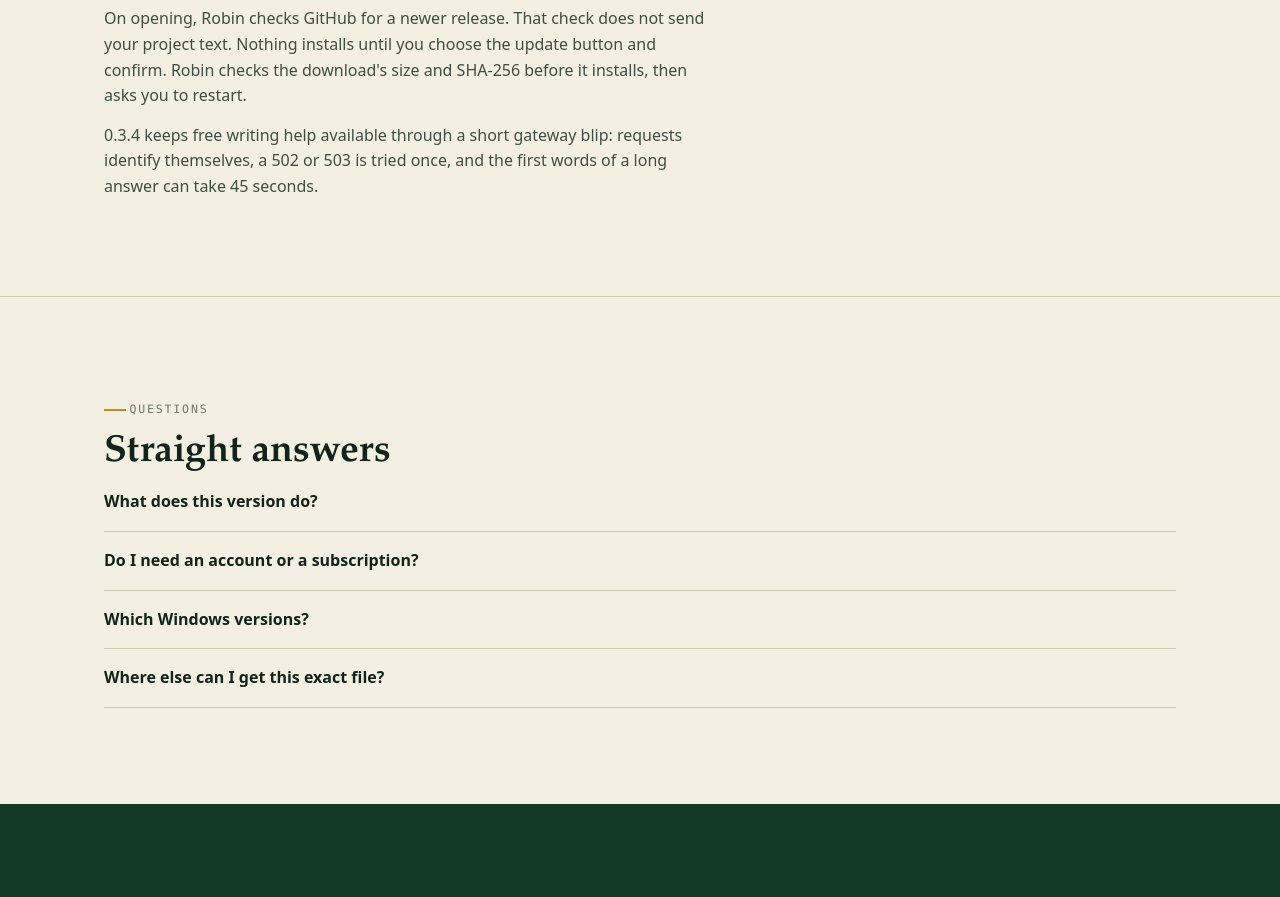
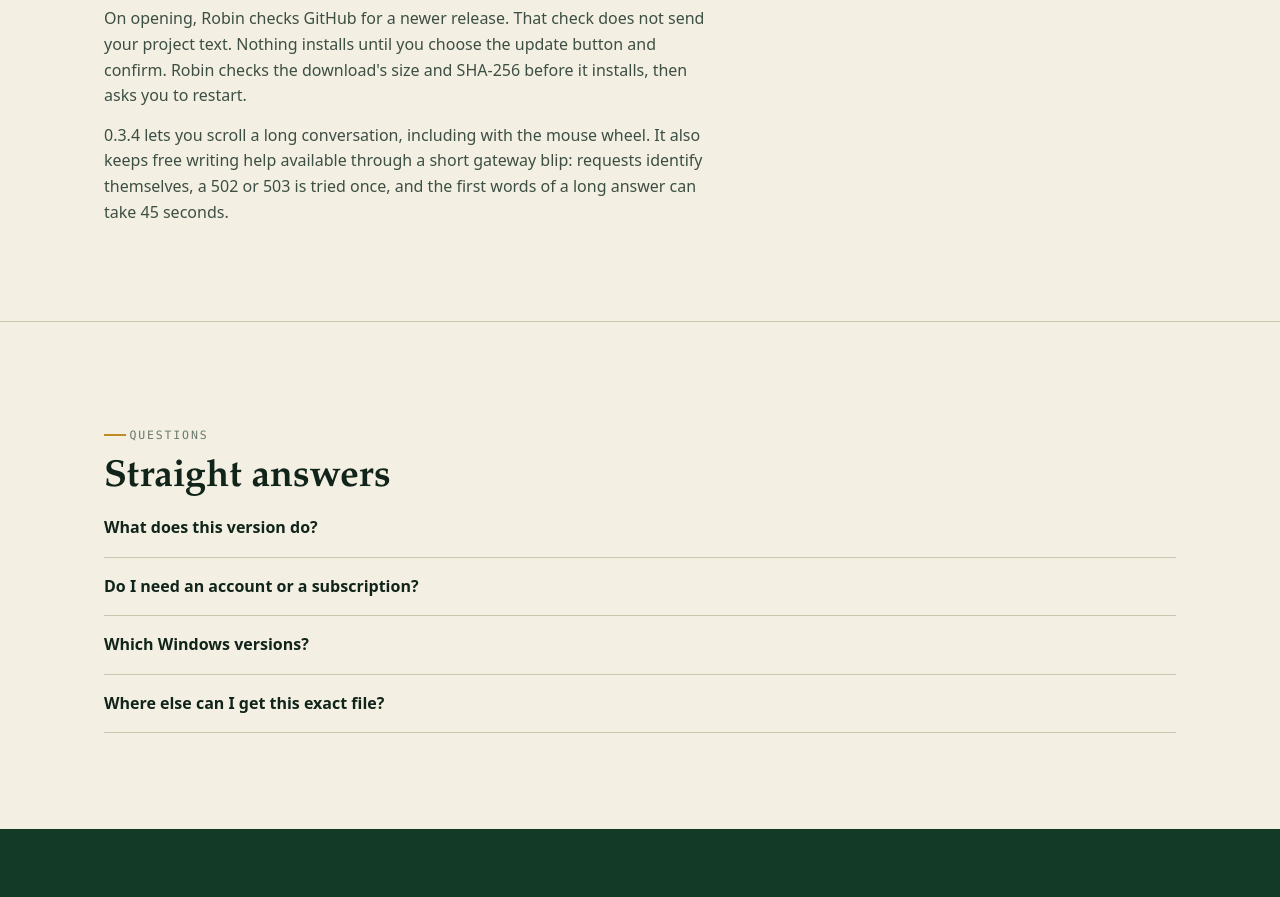
Before and after one commit to edotwedo/RobinTHood, a plain HTML site: page site/index.html in a window 1280 px wide. Shown: the part 1840-2737 px from the top of the page. Drawn offline with Linux system fonts and the light colour scheme.

Commit message:
Say that 0.3.4 is the build whose conversation scrolls.

```diff
--- a/site/index.html
+++ b/site/index.html
@@ -131,7 +131,7 @@
       <span class="eyebrow kicker">Updates</span>
       <h2>0.3.4 is the current download.</h2>
       <p class="lead">On opening, Robin checks GitHub for a newer release. That check does not send your project text. Nothing installs until you choose the update button and confirm. Robin checks the download's size and SHA-256 before it installs, then asks you to restart.</p>
-      <p class="lead">0.3.4 keeps free writing help available through a short gateway blip: requests identify themselves, a 502 or 503 is tried once, and the first words of a long answer can take 45 seconds.</p>
+      <p class="lead">0.3.4 lets you scroll a long conversation, including with the mouse wheel. It also keeps free writing help available through a short gateway blip: requests identify themselves, a 502 or 503 is tried once, and the first words of a long answer can take 45 seconds.</p>
     </div>
   </section>
 
```
